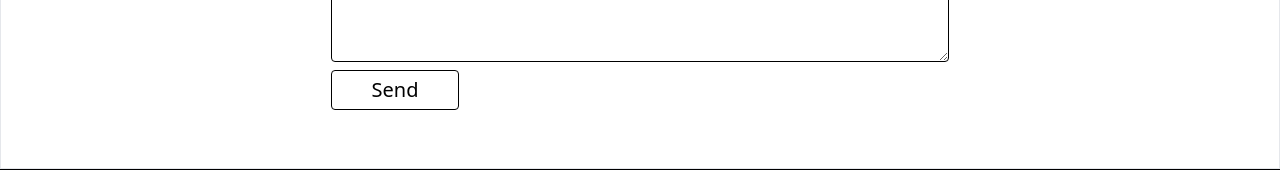
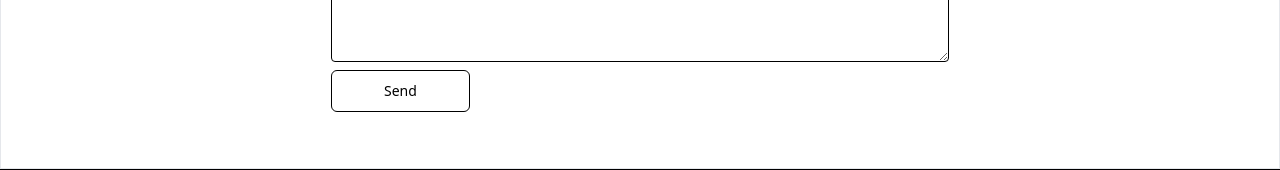
Before and after one commit to upaliwal1234/Utkarsh-Portfolio, a React (Vite) app in the folder frontend/: page / in a window 1280 px wide. Shown: the part 1591-1761 px from the top of the page. Built offline with nearby package versions, Linux system fonts and the light colour scheme.

Commit message:
Loader and Toaster added

```diff
--- a/frontend/package.json
+++ b/frontend/package.json
@@ -16,6 +16,7 @@
     "react-icons": "^5.2.1",
     "react-router-dom": "^6.24.0",
     "react-scroll": "^1.9.0",
+    "react-toastify": "^10.0.5",
     "typewriter-effect": "^2.21.0"
   },
   "devDependencies": {
--- a/frontend/src/components/Contact.jsx
+++ b/frontend/src/components/Contact.jsx
@@ -1,6 +1,9 @@
 import { useState } from "react";
 import axios from 'axios';
 import { baseURL } from "../../baseURL";
+import { ToastContainer, toast } from 'react-toastify';
+import 'react-toastify/dist/ReactToastify.css';
+
 
 function Contact() {
     const [formData, setFormData] = useState({
@@ -8,6 +11,8 @@
         email: '',
         message: ''
     });
+
+    const [isLoading, setIsLoading] = useState(false);
 
 
     const handleChange = (e) => {
@@ -18,19 +23,31 @@
     const handleSubmit = async (e) => {
         e.preventDefault();
         console.log(formData);
+        setIsLoading(true);
         try {
             const { data } = await axios.post(`${baseURL}/send-email`, formData);
             if (!data) {
                 console.log('something went wrong');
+                toast.error('some error occured while sending mail')
             }
             else {
                 console.log('mail sent successfully');
+                toast.success('mail sent successfully')
+                setFormData({
+                    name: '',
+                    email: '',
+                    message: ''
+                })
             }
+            setIsLoading(false);
         } catch (error) {
+            setIsLoading(false);
+            toast.error('some error occured while sending mail')
             console.log(error);
         }
     }
     return (
+        <>
             <div id="contact" className="border h-[500px] flex justify-center w-full bg-white py-10 px-2 sm:px-10 md:px-32">
                 <div className=" w-full max-w-[650px] p-2 sm:p-4 rounded-md">
                     <div>
@@ -39,24 +56,35 @@
                     <form className="text-xl" onSubmit={handleSubmit}>
                         <div className="flex flex-col">
                             <label htmlFor="name">Your Name</label>
-                        <input onChange={handleChange} value={formData.name} className="p-1 focus:outline-1 focus:outline-black ring-black border border-black rounded font-light font-sans text-md" type="text" name="name" id="name" placeholder="Utkarsh Paliwal" />
+                            <input onChange={handleChange} required value={formData.name} className="p-1 focus:outline-1 focus:outline-black ring-black border border-black rounded font-light font-sans text-md" type="text" name="name" id="name" placeholder="Utkarsh Paliwal" />
                         </div>
                         <div className="flex flex-col mt-2">
                             <label htmlFor="email">Your Email</label>
-                        <input onChange={handleChange} value={formData.email} className="p-1 focus:outline-1 focus:outline-black ring-black border border-black rounded font-light font-sans text-md" type="text" name="email" id="email" placeholder="utkarsh@example.com" />
+                            <input onChange={handleChange} required value={formData.email} className="p-1 focus:outline-1 focus:outline-black ring-black border border-black rounded font-light font-sans text-md" type="text" name="email" id="email" placeholder="utkarsh@example.com" />
                         </div>
                         <div className="flex flex-col mt-2">
                             <label htmlFor="message">Your Message</label>
                             <textarea onChange={handleChange} value={formData.message} className="p-1 focus:outline-1 min-h-[120px] max-h-[120px] focus:outline-black ring-black border border-black rounded font-light font-sans text-md" type="text" name="message" id="message" placeholder="Type your message here..." ></textarea>
                         </div>
-                    <div className="mt-2">
-                        <button type="submit" className="w-32 h-10 border-black border hover:bg-black hover:text-white rounded">
-                            <h1 className="text-xl font-sans hover:transition transition duration-700">Send</h1>
+                        <div className="mt-2 font-sans">
+                            <button type="submit" className="text-black hover:text-white border border-black hover:bg-black focus:ring-4 focus:ring-black font-medium rounded-md text-sm px-5 py-2.5 text-center me-2 inline-flex items-center hover:transition transition duration-700" disabled={isLoading}>
+                                {isLoading ?
+                                    <div>
+                                        <svg aria-hidden="true" role="status" className="inline w-4 h-4 me-3 text-black hover:text-white animate-spin" viewBox="0 0 100 101" fill="none" xmlns="http://www.w3.org/2000/svg">
+                                            <path d="M100 50.5908C100 78.2051 77.6142 100.591 50 100.591C22.3858 100.591 0 78.2051 0 50.5908C0 22.9766 22.3858 0.59082 50 0.59082C77.6142 0.59082 100 22.9766 100 50.5908ZM9.08144 50.5908C9.08144 73.1895 27.4013 91.5094 50 91.5094C72.5987 91.5094 90.9186 73.1895 90.9186 50.5908C90.9186 27.9921 72.5987 9.67226 50 9.67226C27.4013 9.67226 9.08144 27.9921 9.08144 50.5908Z" fill="#E5E7EB" />
+                                            <path d="M93.9676 39.0409C96.393 38.4038 97.8624 35.9116 97.0079 33.5539C95.2932 28.8227 92.871 24.3692 89.8167 20.348C85.8452 15.1192 80.8826 10.7238 75.2124 7.41289C69.5422 4.10194 63.2754 1.94025 56.7698 1.05124C51.7666 0.367541 46.6976 0.446843 41.7345 1.27873C39.2613 1.69328 37.813 4.19778 38.4501 6.62326C39.0873 9.04874 41.5694 10.4717 44.0505 10.1071C47.8511 9.54855 51.7191 9.52689 55.5402 10.0491C60.8642 10.7766 65.9928 12.5457 70.6331 15.2552C75.2735 17.9648 79.3347 21.5619 82.5849 25.841C84.9175 28.9121 86.7997 32.2913 88.1811 35.8758C89.083 38.2158 91.5421 39.6781 93.9676 39.0409Z" fill="currentColor" />
+                                        </svg>
+                                        Loading...
+                                    </div> :
+                                    <h1 className="px-8 text-md">Send</h1>
+                                }
                             </button>
                         </div>
                     </form>
                 </div>
             </div>
+            <ToastContainer />
+        </>
     )
 }
 
```
Lines whose indentation alone changed are shown as unchanged.
